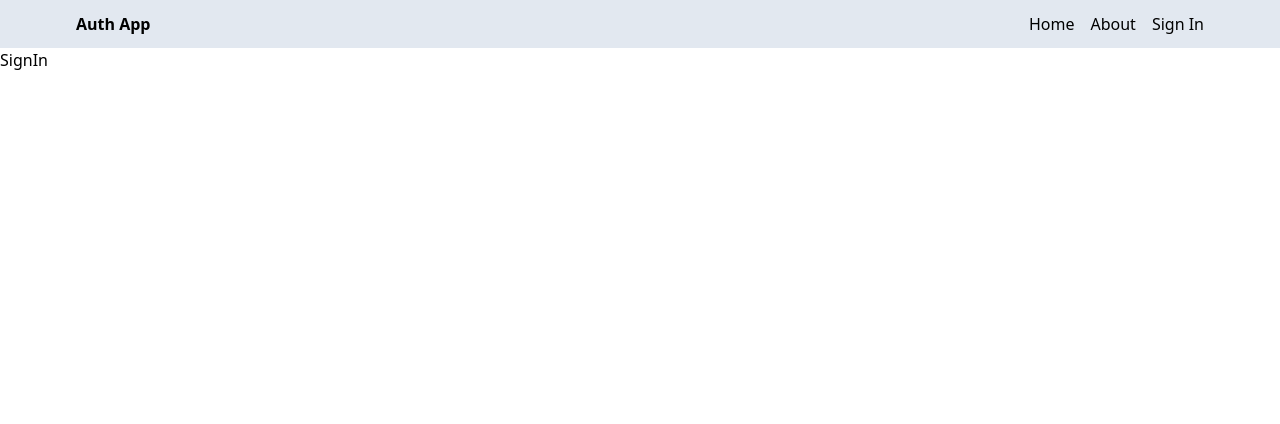
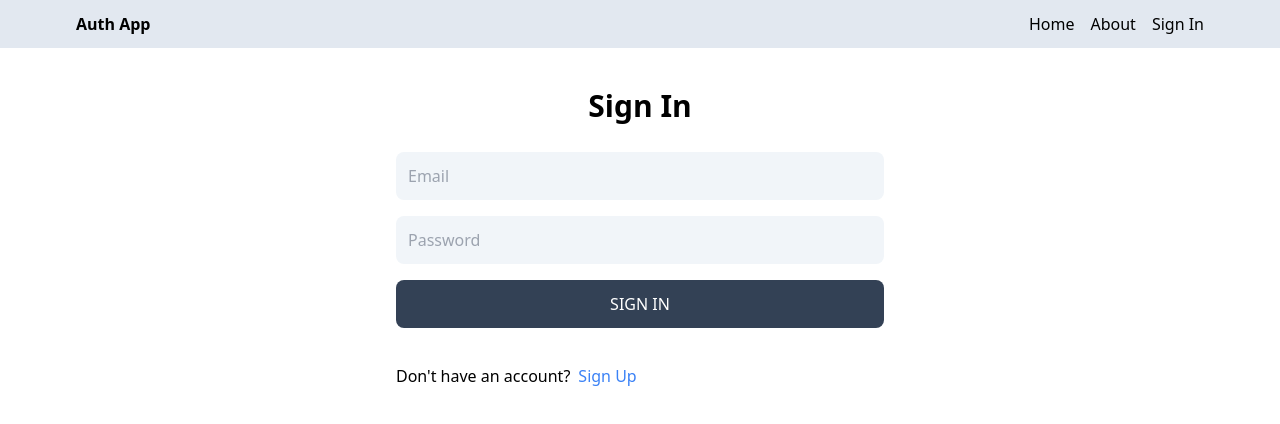
Before and after one commit to Nzagwaneza/MERN-Authentication, a React (Vite) app in the folder client/: page /sign-in in a window 1280 px wide. Shown: the top 424 px of the page. Built offline with nearby package versions, Linux system fonts and the light colour scheme.

Commit message:
Completed sign in page functionality

```diff
--- a/client/src/pages/SignIn.jsx
+++ b/client/src/pages/SignIn.jsx
@@ -1,7 +1,81 @@
-import React from "react";
+import React, { useState } from "react";
+import { Link, useNavigate } from "react-router-dom";
 
 const SignIn = () => {
-  return <div>SignIn</div>;
+  const [error, setError] = useState(false);
+  const [loading, setLoading] = useState(false);
+  const [formData, setFormData] = useState({});
+  const navigate = useNavigate();
+
+  const handleChange = (e) => {
+    setFormData({ ...formData, [e.target.id]: e.target.value });
+  };
+
+  const handleSubmit = async (e) => {
+    e.preventDefault();
+    try {
+      setLoading(true);
+      const res = await fetch("/server/auth/signin", {
+        method: "POST",
+        headers: {
+          "Content-Type": "application/json",
+        },
+        body: JSON.stringify(formData),
+      });
+
+      const data = await res.json();
+      setLoading(false);
+      if (data.success === false) {
+        setError(true);
+        return;
+      }
+
+      navigate("/");
+      setError(false);
+    } catch (error) {
+      setLoading(false);
+      setError(true);
+    }
+  };
+
+  return (
+    <div className="p-3 max-w-lg mx-auto">
+      <h1 className="text-3xl  text-center font-semibold my-7">Sign In</h1>
+      <form onSubmit={handleSubmit} className="flex flex-col gap-4">
+        <input
+          type="text"
+          placeholder="Email"
+          id="email"
+          className="bg-slate-100 p-3 rounded-lg"
+          onChange={handleChange}
+        />
+        <input
+          type="password"
+          placeholder="Password"
+          id="password"
+          className="bg-slate-100 p-3 rounded-lg"
+          onChange={handleChange}
+        />
+
+        <button
+          type="submit"
+          disabled={loading}
+          className="bg-slate-700 text-white p-3 rounded-lg uppercase hover:opacity-95 disabled:opacity-80"
+        >
+          {loading ? "Loading..." : "Sign In"}
+        </button>
+        <div className="flex gap-2 mt-5">
+          <p>Don't have an account?</p>
+          <Link to="/sign-up">
+            <span className="text-blue-500">Sign Up</span>
+          </Link>
+          <p className="text-red-700 mt-5">
+            {error && "Something went wrong!"}
+          </p>
+        </div>
+      </form>
+    </div>
+  );
 };
 
 export default SignIn;
--- a/client/src/pages/SignUp.jsx
+++ b/client/src/pages/SignUp.jsx
@@ -1,10 +1,11 @@
 import React, { useState } from "react";
-import { Link } from "react-router-dom";
+import { Link, useNavigate } from "react-router-dom";
 
 const SignUp = () => {
   const [error, setError] = useState(false);
   const [loading, setLoading] = useState(false);
   const [formData, setFormData] = useState({});
+  const navigate = useNavigate();
   const handleChange = (e) => {
     setFormData({ ...formData, [e.target.id]: e.target.value });
   };
@@ -28,6 +29,8 @@
         setError(true);
         return;
       }
+
+      navigate("/sign-in");
       setError(false);
     } catch (error) {
       setLoading(false);
```
